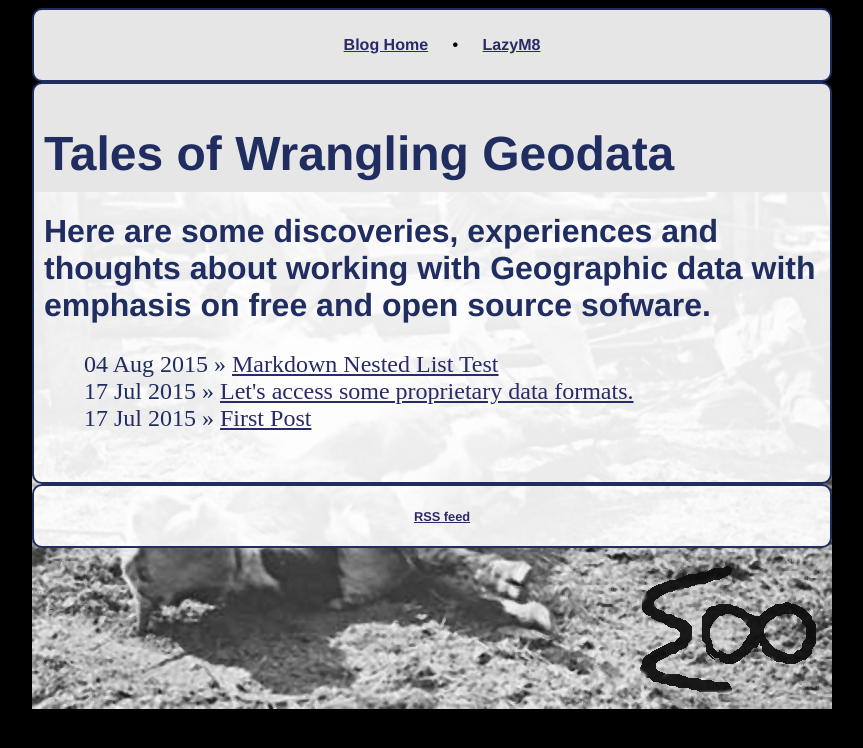
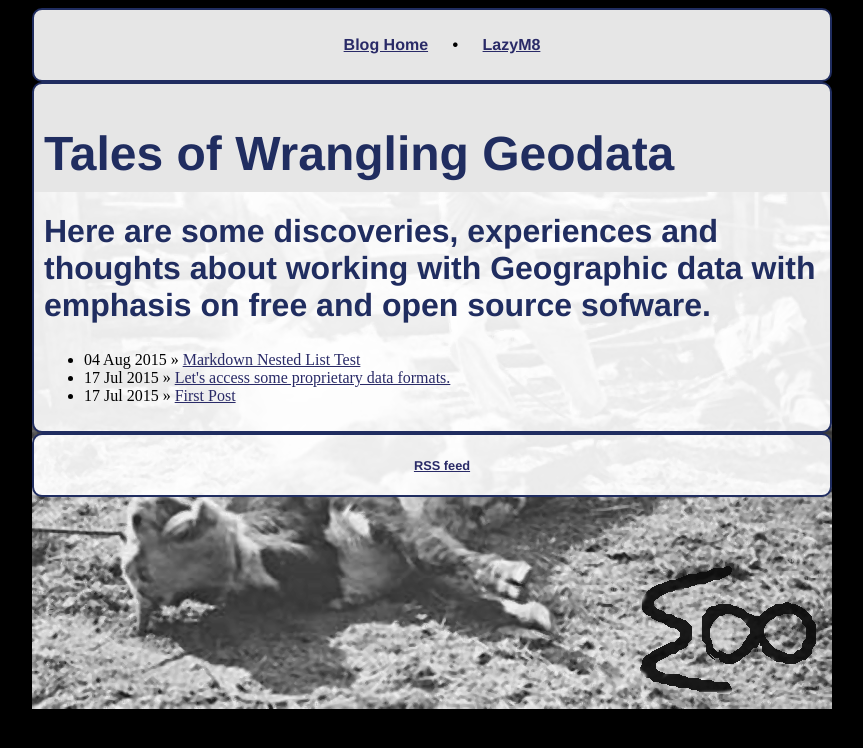
Before and after one commit to geodatawrangler/geodatawrangler.github.io, a Jekyll site: the page built from index.html, in a window 1280 px wide. Shown: the top 748 px of the page, without its empty margins (208-1071 px from the left). Built offline with Jekyll 4.4.1, drawn with Linux system fonts in a browser that asks for light colours; Markdown is read by kramdown in place of the engine named in the settings.

Commit message:
Update main.css

```diff
--- a/css/main.css
+++ b/css/main.css
@@ -61,14 +61,3 @@ p {
 footer {
     font-size: .8em;
 }
-
-ul.posts {
-    margin: 20px auto 40px;
-    font-size: 1.5em;
-    color:#202D60;
-}
-
-ul.posts li {
-    list-style: none;
-    color:#202D60;
-}
```
